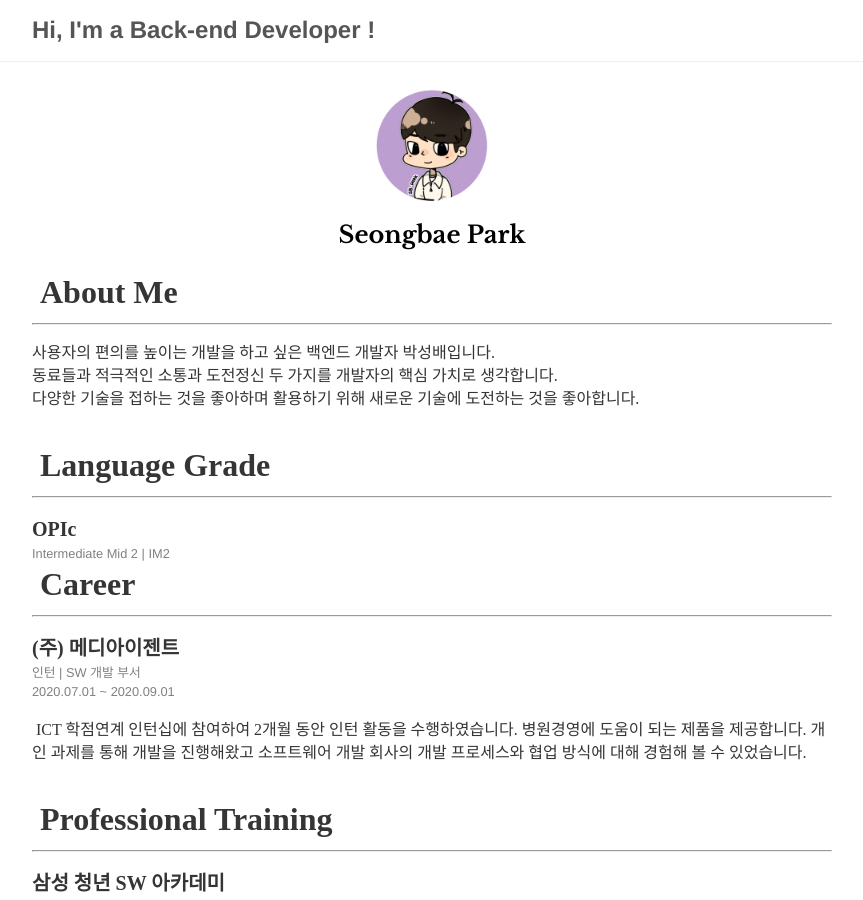
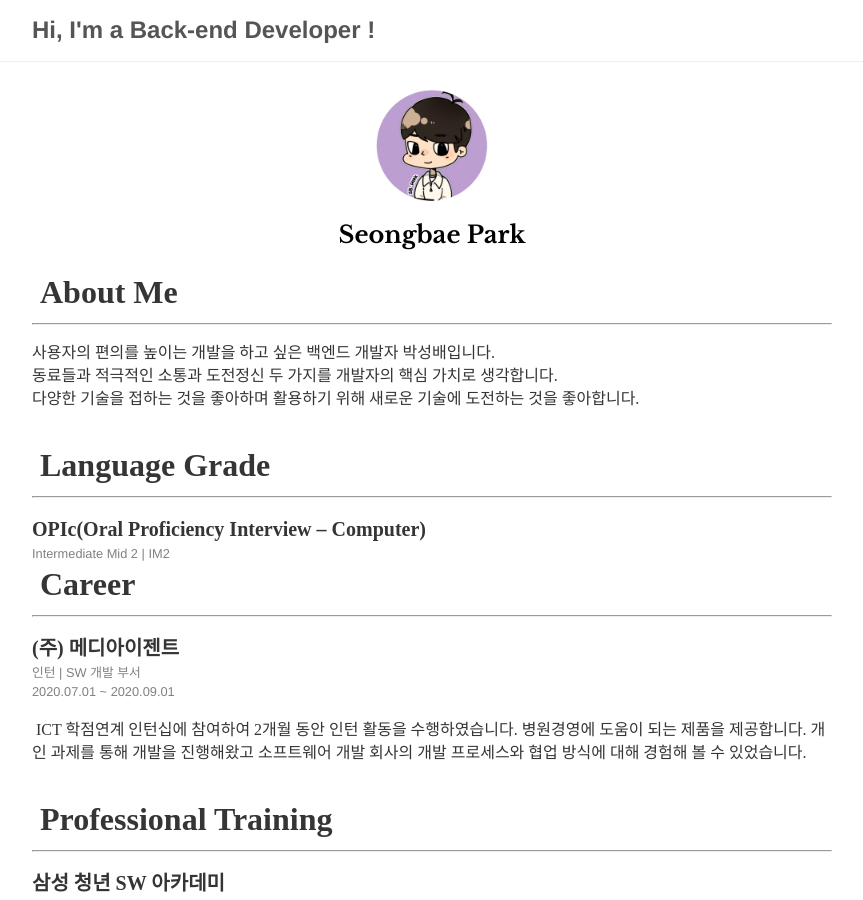
Before and after one commit to Sungbae95/Sungbae95.github.io, a Jekyll site: the page built from index.md, in a window 1280 px wide and 900 px high. Shown: the whole window, without its empty margins (208-1071 px from the left). Built offline with Jekyll 4.4.1, drawn with Linux system fonts in a browser that asks for light colours; some web fonts are replaced.

Commit message:
Update index.md

```diff
--- a/index.md
+++ b/index.md
@@ -25,7 +25,7 @@ layout: about
 
 <span style="line-height:10px; font-size:200%; font-family: nanumsquare;  font-weight: 800;"> &nbsp;Language Grade </span>
 <hr />
-<span style="font-size:125%; font-family: nanumsquare;  font-weight: 700;"> <b>OPIc</b> </span> <br/>
+<span style="font-size:125%; font-family: nanumsquare;  font-weight: 700;"> <b>OPIc(Oral Proficiency Interview – Computer)</b> </span> <br/>
 <span style="font-size:80%; color:gray"> Intermediate Mid 2 | IM2 </span>
 <br/>
 
```
